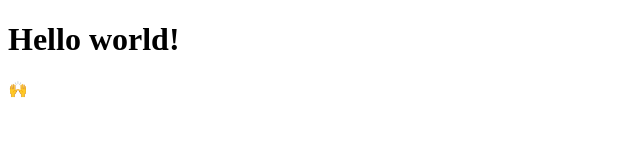
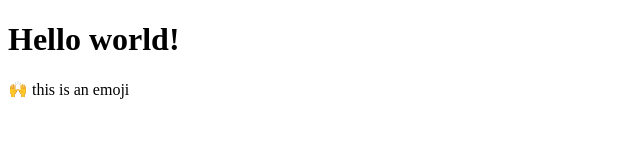
Before and after one commit to paskok25/my-awesome-project, a plain HTML site: page index.html in a window 1280 px wide. Shown: the whole page, without its empty margins (0-640 px from the left). Drawn offline with Linux system fonts and the light colour scheme.

Commit message:
Update index.html

```diff
--- a/index.html
+++ b/index.html
@@ -6,7 +6,7 @@
 <body>
 
 <h1>Hello world!</h1>
-<p>🙌</p>
+<p>🙌 this is an emoji</p>
 
 </body>
 </html>
```
